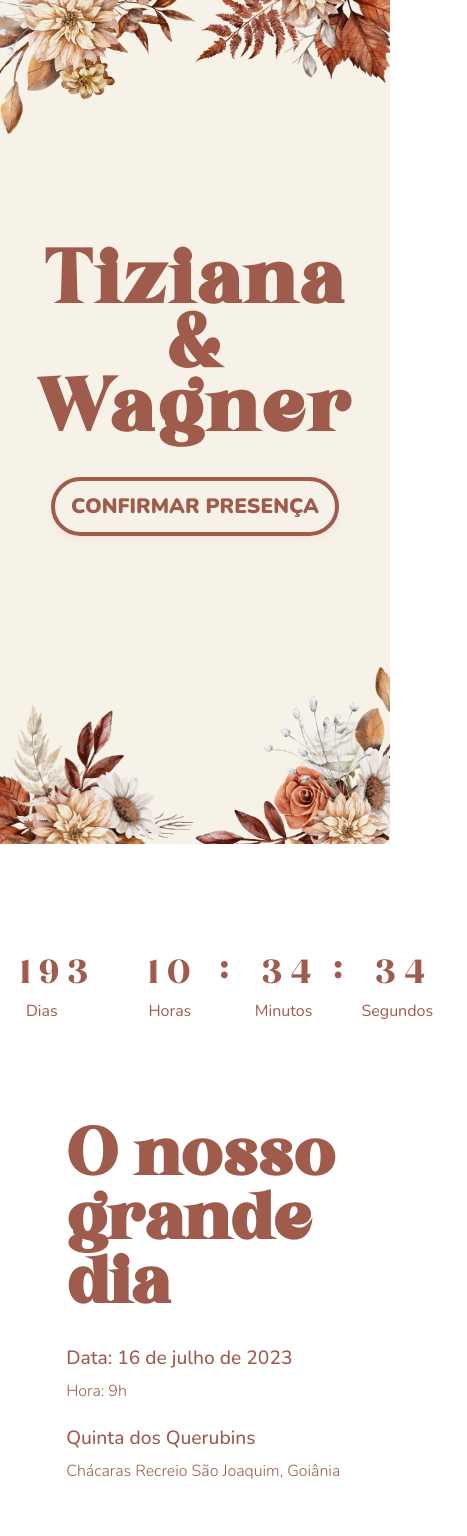
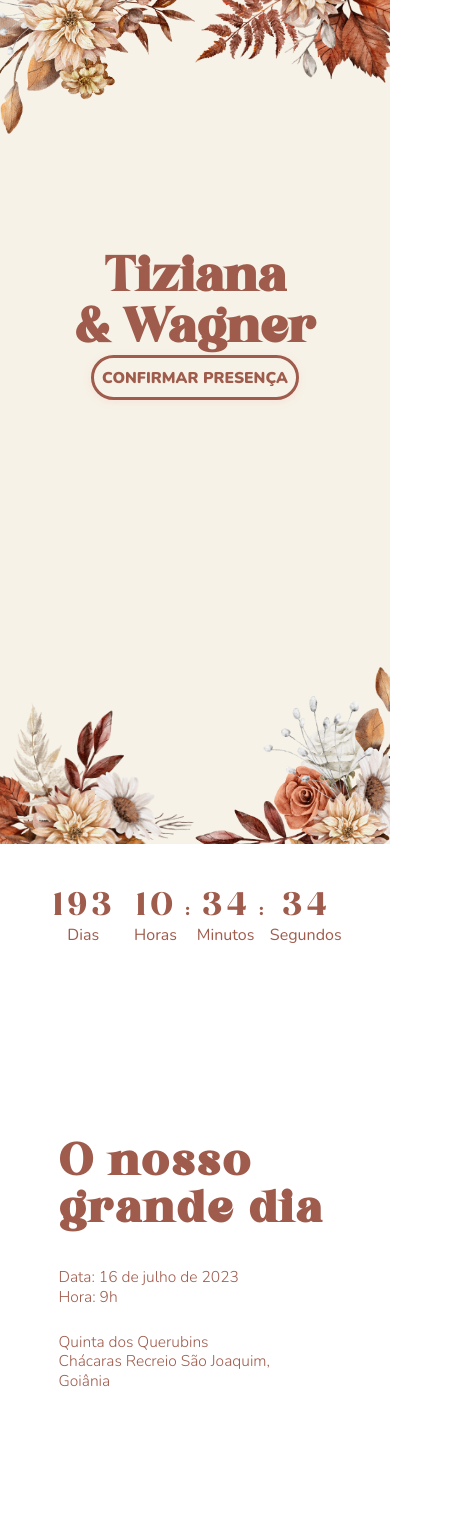
Before and after one commit to devjanaina/rsvp-tizi-wedding, a React (Create React App) app: page / in a window 390 px wide. Shown: the top 1536 px of the page, 467 px wide, since content can reach past the window. Built offline with nearby package versions, Linux system fonts and the light colour scheme.

Commit message:
css fixing

```diff
--- a/src/Components/Home/Home.module.scss
+++ b/src/Components/Home/Home.module.scss
@@ -31,6 +31,8 @@
     url("./Assets/corner\ 4.png") right 0 bottom 0 no-repeat fixed;
   background-color: #f6f2e7;
   background-clip: content-box;
+  background-size: 30%;
+  min-width: fit-content;
   height: 100vh;
   width: auto;
   margin: 0;
@@ -44,11 +46,16 @@
   align-items: center;
   display: flex;
   flex-direction: column;
-  min-width: fit-content;
+  top: 30%;
 }
 
 .names-header {
+  display: flex;
+  flex-direction: column;
+  align-items: center;
+  position: relative;
   font-family: "Begika";
+  font-size: 8vw;
   text-align: center;
   color: #9f5b4c;
   -webkit-animation: tracking-in-expand 0.7s cubic-bezier(0.215, 0.610, 0.355, 1.000) both;
@@ -61,6 +68,8 @@
   border-radius: 50px;
   background-color: transparent;
   border: 0.2rem solid #9f5b4c;
+  font-size: 2vw;
+  padding: 1vh 1.5vw;
   color: #9f5b4c;
   position: relative;
   transition: 655ms;
@@ -78,75 +87,18 @@
   transition: 655ms;
 }
 
-/* when the device is a desktop */
-@media (min-width: 1024px) {
-  .page-wrapper {
-    background-size: 30%;
-  }
-
-  .content-wrapper {
-    top: 30%;
-  }
-
-  .names-header {
-    font-size: 7rem;
-    line-height: 7.5rem;
-    letter-spacing: 0.5rem;
-    margin-bottom: 2rem;
-  }
-
-  .confirmation {
-    font-size: 1.5rem;
-    padding: 0.75rem 1.5rem;
-  }
-}
-
-/* when the device is a tablet */
-@media (min-width: 768px) and (max-width: 1023px) {
-  .page-wrapper {
-    background-size: 40%;
-  }
-
-  .content-wrapper {
-    top: 30%;
-    padding: 0 2rem;
-  }
-
-  .names-header {
-    font-size: 5.5rem;
-    line-height: 4.5rem;
-    letter-spacing: 0.2rem;
-    margin-bottom: 2rem;
-  }
-
-  .confirmation {
-    border: 0.25rem solid #9f5b4c;
-    font-size: 1.5rem;
-    padding: 0.7rem 1rem;
-  }
-}
-
 /* when the device is a mobile */
 @media (max-width: 767px) {
   .page-wrapper {
     background-size: 50%;
   }
 
-  .content-wrapper {
-    top: 30%;
-    padding: 0 2rem;
-  }
-
   .names-header {
-    font-size: 4.5rem;
-    line-height: 4rem;
-    letter-spacing: 0.2rem;
-    margin-bottom: 2rem;
+    font-size: 12vw;
   }
 
   .confirmation {
-    border: 0.25rem solid #9f5b4c;
-    font-size: 1.3rem;
-    padding: 0.7rem 1rem;
+    font-size: 4vw;
+    padding: 1vh 2vw;
   }
 }
--- a/src/Components/Mid/Countdown/Countdown.module.scss
+++ b/src/Components/Mid/Countdown/Countdown.module.scss
@@ -17,7 +17,7 @@
   flex-direction: column;
   align-items: center;
   width: 5.5%;
-  margin-right: 3rem;
+  margin-right: 3vw;
 }
 
 .divider {
@@ -26,57 +26,52 @@
   align-self: center;
   text-align: center;
   color: #9f5b4c;
-  font-size: 2rem;
-  letter-spacing: 0.5rem;
-  padding: 0.5rem;
-  margin-top: -1.5rem;
+  font-size: 2vw;
+  letter-spacing: 0.5vw;
+  padding: 0.5vw;
+  margin-top: -1.5vw;
 }
 
 .countdown-time {
   font-family: "Begika";
   text-align: center;
   color: #9f5b4c;
-  font-size: 4rem;
-  letter-spacing: 0.5rem;
+  font-size: 4vw;
+  letter-spacing: 0.5vw;
   margin: 0;
-  padding: 1rem;
+  padding: 1vw;
 }
 
 .countdown-text {
   font-family: "Nunito", sans-serif;
   text-align: center;
   color: #9f5b4c;
-  margin-top: -0.5rem;
-  margin-left: -0.2rem;
+  margin-top: -0.5vw;
+  margin-left: -0.2vw;
 }
 
-/* when the device is a desktop */
-@media (min-width: 1024px) {
-  .countdown-wrapper {
-    width: 70%;
+/* when the device is a mobile phone */
+@media (max-width: 767px) {
+
+  .divider {
+    font-size: 4vw;
+    letter-spacing: 1vw;
+    padding: 1vw;
+    margin-top: -3vw;
   }
 
   .countdown-time {
-    width: 8rem;
+    font-size: 8vw;
+    letter-spacing: 1vw;
+    margin: 0;
+    padding: 1vw;
+  }
+
+  .countdown-text {
+    font-family: "Nunito", sans-serif;
+    text-align: center;
+    color: #9f5b4c;
+    margin-top: -1vw;
+    margin-left: -0.4vw;
   }
 }
-
-/* when the device is a tablet */
-@media (min-width: 768px) and (max-width: 1023px) {
-  .countdown-wrapper {
-    width: 60%;
-  }
-
-  .countdown-time {
-    width: 5rem;
-    font-size: 2rem;
-  }
-}
-
-/* when the device is a mobile */
-@media (max-width: 767px) {
-  .countdown-time {
-    width: 5rem;
-    font-size: 2rem;
-  }
-}
--- a/src/Components/Mid/Mid.module.scss
+++ b/src/Components/Mid/Mid.module.scss
@@ -31,28 +31,31 @@
   background: url("./Assets/corner.png") left 0 bottom 50% no-repeat fixed;
   min-width: fit-content;
 }
-.mid-page-wrapper{
-  padding: 1rem;
+.mid-page-wrapper {
+  position: relative;
+  align-content: center;
+  justify-content: center;
 }
 
 .countdown-box {
   position: absolute;
+  justify-content: right;
   display: flex;
-  align-items: right;
-  justify-content: right;
-  right: 0;
 }
 
 .content-box {
   position: relative;
+  justify-content: center;
   width: 50%;
-  left: 35%;
 }
 
 .header-text {
   font-family: "Begika";
   text-align: left;
   color: #9f5b4c;
+  font-size: 6.5vw;
+  letter-spacing: 0.5vw;
+  line-height: 7vw;
   -webkit-animation: tracking-in-expand 0.7s cubic-bezier(0.215, 0.61, 0.355, 1)
     both;
   animation: tracking-in-expand 0.7s cubic-bezier(0.215, 0.61, 0.355, 1) both;
@@ -63,6 +66,9 @@
   font-family: "Nunito", sans-serif;
   text-align: left;
   font-weight: 300;
+  font-size: 1.5vw;
+  line-height: 2vw;
+  padding: 3vh 0 0 0;
   color: #9f5b4c;
   -webkit-animation: tracking-in-expand 0.7s cubic-bezier(0.215, 0.61, 0.355, 1)
     both;
@@ -75,35 +81,15 @@
     background-size: 25%;
   }
 
+  .content-box {
+    left: 35%;
+  }
+
   .countdown-box {
     width: 100%;
     position: relative;
     margin: 0;
-    padding: 3rem 0 3rem 0;
-  }
-
-  .content-box {
-    padding-top: 3rem;
-  }
-
-  .header-text {
-    font-size: 5.5rem;
-    line-height: 6.5rem;
-    padding-bottom: 2rem;
-    width: 100%;
-  }
-
-  .date-text,
-  .location-name {
-    font-size: 1.5rem;
-    padding-bottom: 0.5rem;
-    font-weight: 500;
-  }
-
-  .date-time,
-  .location-address {
-    font-size: 1.2rem;
-    padding-bottom: 0.5rem;
+    padding: 4rem;
   }
 }
 
@@ -111,94 +97,96 @@
 @media (min-width: 768px) and (max-width: 1023px) {
   .mid-page-container {
     background-size: 25%;
+    width: fit-content;
+  }
+
+  .mid-page-wrapper {
+    position: relative;
+    align-content: center;
+    justify-content: center;
+    display: flex;
+    flex-direction: column;
   }
 
   .countdown-box {
+    width: 100%;
     position: relative;
-    width: 60%;
     margin: 0;
-    padding: 4rem;
+    padding: 4rem 0 0 0;
   }
 
   .content-box {
-    padding: 0 1rem;
-    width: 60%;
-    left: 30%;
-    padding-top: 4rem;
+    position: relative;
+    top: 40%;
+    height: auto;
+    width: 70%;
+    padding-top: 6rem;
+    left: 35%;
   }
 
   .header-text {
-    font-size: 5rem;
-    line-height: 5.5rem;
-    padding-bottom: 0.7rem;
+    font-size: 8vw;
+    letter-spacing: 0.5vw;
+    line-height: 9vw;
   }
 
   .subheader-text-location,
   .subheader-text-date {
-    width: 100%;
-  }
-
-  .date-text,
-  .location-name {
-    font-size: 1.2rem;
-    padding-bottom: 0.5rem;
-    font-weight: 500;
-  }
-
-  .date-time,
-  .location-address {
-    font-size: 1rem;
-    padding-bottom: 0.5rem;
+    font-size: 2vw;
+    line-height: 3vw;
   }
 }
 
 /* when the device is a mobile phone */
-@media (max-width: 767px ) {
+@media (max-width: 767px) {
   .mid-page-container {
     background: url("./Assets/bottom.png") left 50% bottom 0 no-repeat fixed;
     background-size: 60%;
     display: flex;
+    justify-content: center;
+
   }
 
   .mid-page-wrapper {
+    width: 100%;
+    height: 100%;
     display: flex;
-    flex-direction: column;
     align-items: center;
-    width: 80%;
+    justify-content: center;
   }
 
   .countdown-box {
-    position: relative;
-    padding-bottom: 2rem;
-    left: 10%;
-    top: 10%;
+    margin: 0;
+    top: 0;
+    right: none;
+    padding: 5vh 0 0 0;
+
   }
 
   .content-box {
+    position: relative;
+    display: flex;
+    flex-direction: column;
+    justify-content: center;
     align-items: center;
-    padding: 0 1rem;
-    width: 100%;
-    left: 10%;
-    top:15%;
-    padding-top: 2rem;
+    width: 70%;
   }
 
   .header-text {
-    font-size: 4rem;
-    line-height: 4rem;
-    padding-bottom: 1.3rem;
+    font-size: 11vw;
+    letter-spacing: 0.5vw;
+    line-height: 12vw;
+    padding-bottom: 1vh;
   }
 
-  .date-text,
-  .location-name {
-    font-size: 1.2rem;
-    padding-bottom: 0.3rem;
-    font-weight: 500;
+  .subheader-text-date,
+  .subheader-text-location {
+    font-size: 4vw;
+    line-height: 5vw;
+
   }
 
-  .date-time,
-  .location-address {
-    font-size: 1rem;
-    padding-bottom: 0.3rem;
+  .subheader-text-location {
+    width: 90%;
   }
 }
--- a/src/Components/Mid/Mid.tsx
+++ b/src/Components/Mid/Mid.tsx
@@ -22,10 +22,10 @@ export function Mid() {
             item
             direction="row"
             justifyContent="flex-start"
-            spacing={2}
+            spacing={0}
             alignItems="flex-start"
           >
-            <Grid item sm={6} md={6} lg={6}>
+            <Grid item sm={12} md={5} lg={5}>
               <h2 className={styles["subheader-text-date"]}>
                 <span className={styles["date-text"]}>
                   Data: 16 de julho de 2023
@@ -34,7 +34,7 @@ export function Mid() {
                 <span className={styles["date-time"]}>Hora: 9h</span>
               </h2>
             </Grid>
-            <Grid item sm={6} md={6} lg={6}>
+            <Grid item sm={12} md={6} lg={6}>
               <h2 className={styles["subheader-text-location"]}>
                 <span className={styles["location-name"]}>
                   Quinta dos Querubins
```
